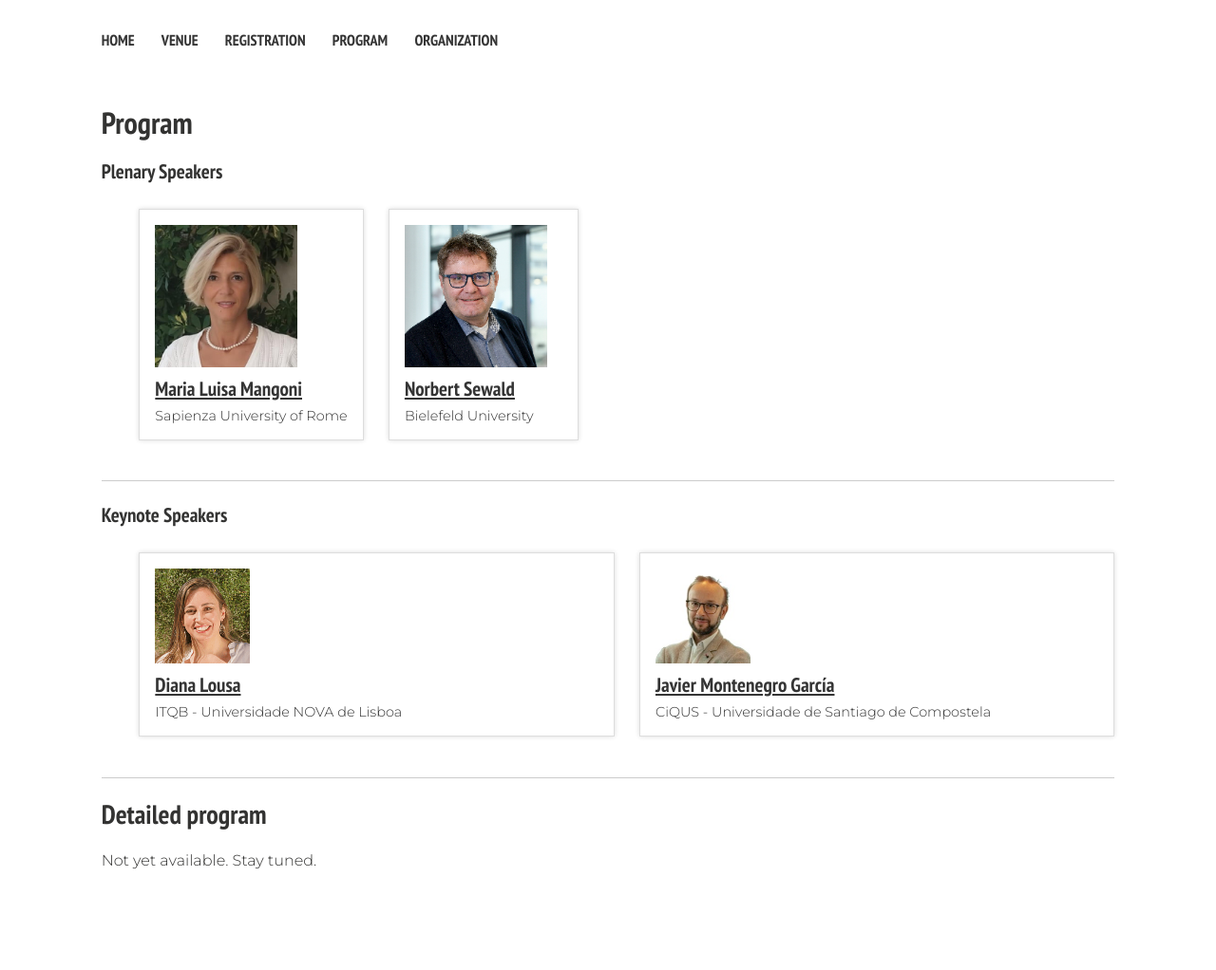
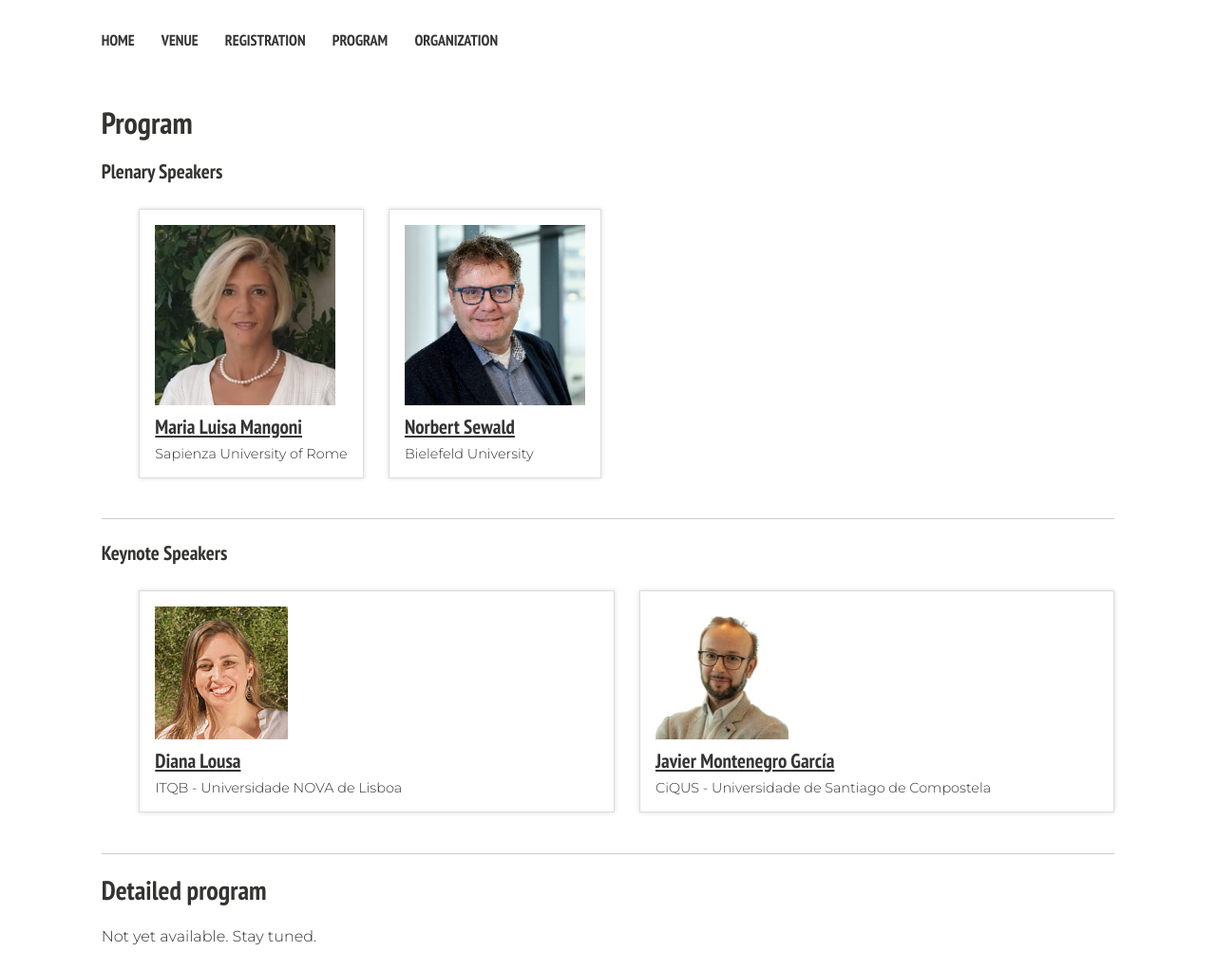
Before and after one commit to Iberian-Peptide-Meeting/XVIII, a Jekyll site: the page built from _pages/program.md, in a window 1280 px wide. Shown: the whole page at 95% size. Built offline with Jekyll 4.4.1, drawn with Linux system fonts in a browser that asks for light colours; nearby versions of some CDN libraries; before the commit the page ends 942 px from its top, so only the background shows below that.

Commit message:
Fixes to the Program style

```diff
--- a/_layouts/prog.html
+++ b/_layouts/prog.html
@@ -33,20 +33,20 @@
       <h1>{{ page.title }}</h1>
       <div class="article-wrap">
         <h3>Plenary Speakers</h3>
-        <ul class="rig columns-1">
+        <ul class="rig">
             {% for member in site.data.speakers %}
                 {% if member.type == 'plenary' %}
                     <li class="boxed">
                         {% if member.url %}
                             <a href="{{ member.url }}" target="_blank">
                             {% if member.avatar %}
-                                <img class="avatar" src="{{ member.avatar }}" width="150" height="150" />
+                                <img class="avatar" src="{{ member.avatar }}" width="190" height="190" />
                             {% endif %}
                             <h3>{{ member.name }}</h3>
                             </a>
                         {% else %}
                             {% if member.avatar %}
-                                <img class="avatar" src="{{ member.avatar }}" width="150" height="150" />
+                                <img class="avatar" src="{{ member.avatar }}" width="190" height="190" />
                             {% endif %}
                             <h3>{{ member.name }}</h3>
                         {% endif %}
@@ -67,13 +67,13 @@
                         {% if member.url %}
                             <a href="{{ member.url }}" target="_blank">
                             {% if member.avatar %}
-                                <img class="avatar" src="{{ member.avatar }}" width="100" height="100" />
+                                <img class="avatar" src="{{ member.avatar }}" width="140" height="140" />
                             {% endif %}
                             <h3>{{ member.name }}</h3>
                             </a>
                         {% else %}
                             {% if member.avatar %}
-                                <img class="avatar" src="{{ member.avatar }}" width="100" height="100" />
+                                <img class="avatar" src="{{ member.avatar }}" width="140" height="140" />
                             {% endif %}
                             <h3>{{ member.name }}</h3>
                         {% endif %}
```
